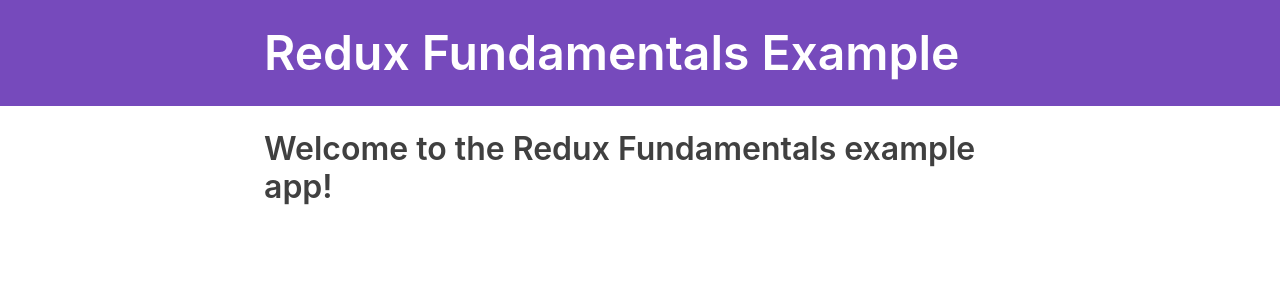
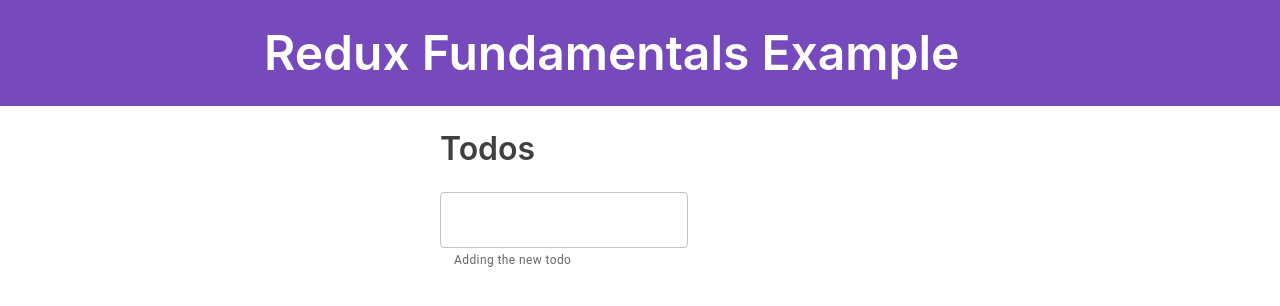
Before and after one commit to YaVladimir/TodoList, a React (Create React App) app: page / in a window 1280 px wide. Shown: the top 306 px of the page. Built offline with nearby package versions, Linux system fonts and the light colour scheme; what miragejs would draw is missing.

Commit message:
Added component for creating a new todo

```diff
--- a/src/App.js
+++ b/src/App.js
@@ -1,5 +1,8 @@
 import React from 'react'
+import Header from './components/Header/Header'
 import { TodoList } from './components/TodoList/TodoList'
+
+import styles from './index.css'
 
 function App() {
   return (
@@ -14,8 +17,9 @@
         </section>
       </nav>
       <section>
-        <h2>Welcome to the Redux Fundamentals example app!</h2>
-        <TodoList />
+          <h2>Todos</h2>
+          <Header />
+          <TodoList />
       </section>
     </div>
   )
--- /dev/null
+++ b/src/components/Header/Header.js
@@ -0,0 +1,29 @@
+import React, { useState } from 'react'
+import { Box } from '@mui/system'
+import { TextField } from '@mui/material'
+import { useDispatch } from 'react-redux'
+
+export default function Header() {
+  const [text, setText] = useState()
+  const dispatch = useDispatch()
+
+  const keyPressHandle = (event) => {
+    if ((event.key === 'Enter')) {
+      dispatch({
+        type: 'todos/todoAdded',
+        payload: text,
+      })
+    }
+  }
+  console.log(text)
+  return (
+    <Box sx={{ minWidth: 400 }}>
+      <TextField
+        id="outlined-required"
+        helperText="Adding the new todo"
+        onKeyPress={(event) => keyPressHandle(event)}
+        onChange={(event) => setText(event.target.value)}
+      />
+    </Box>
+  )
+}
--- a/src/store/index.js
+++ b/src/store/index.js
@@ -13,6 +13,6 @@
 
 const combinedMiddleware = applyMiddleware(print1, print2, print3);
 
-const store = createStore(rootReducer, preloadedState, combinedMiddleware);
+const store = createStore(rootReducer, preloadedState);
 
 export default store;
```
